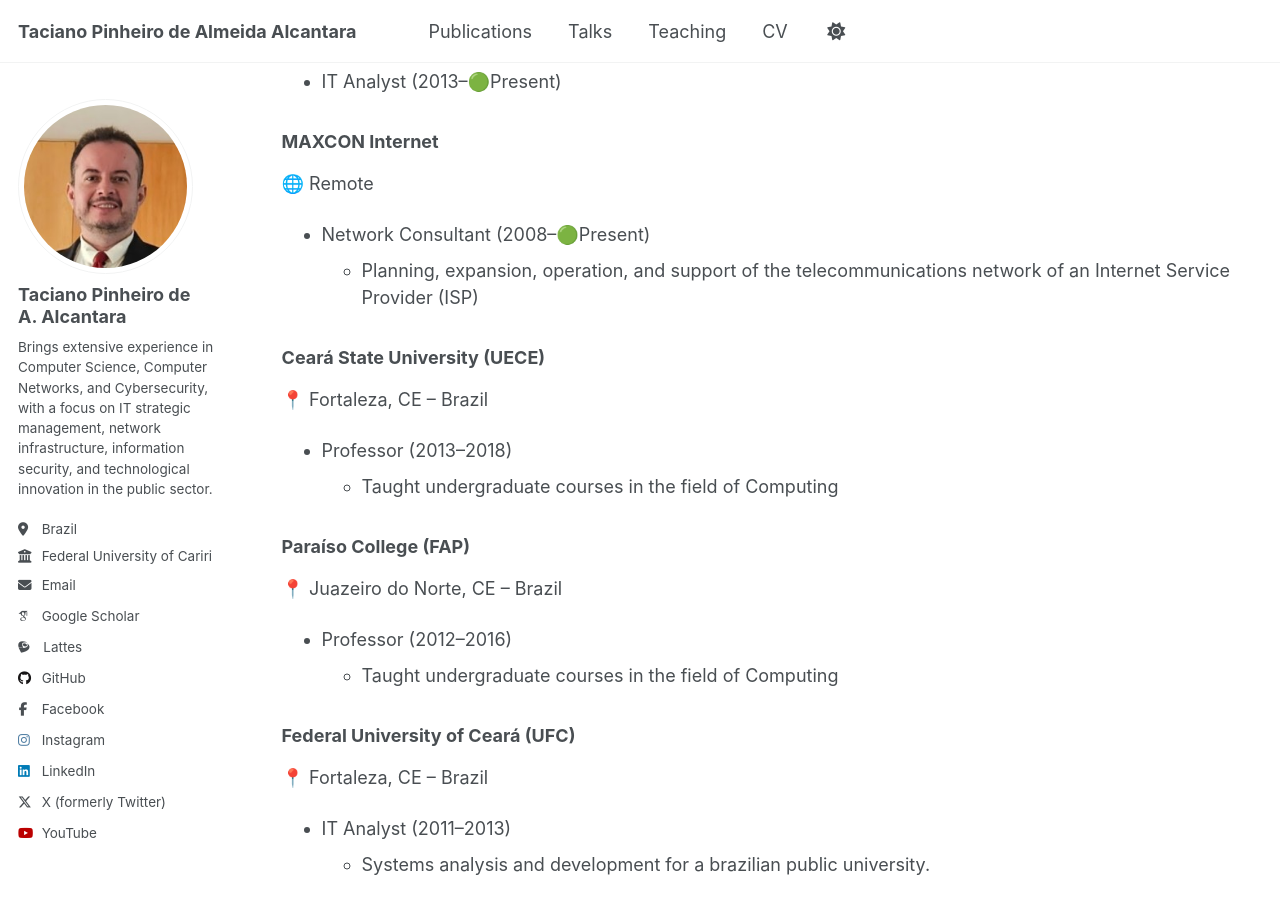
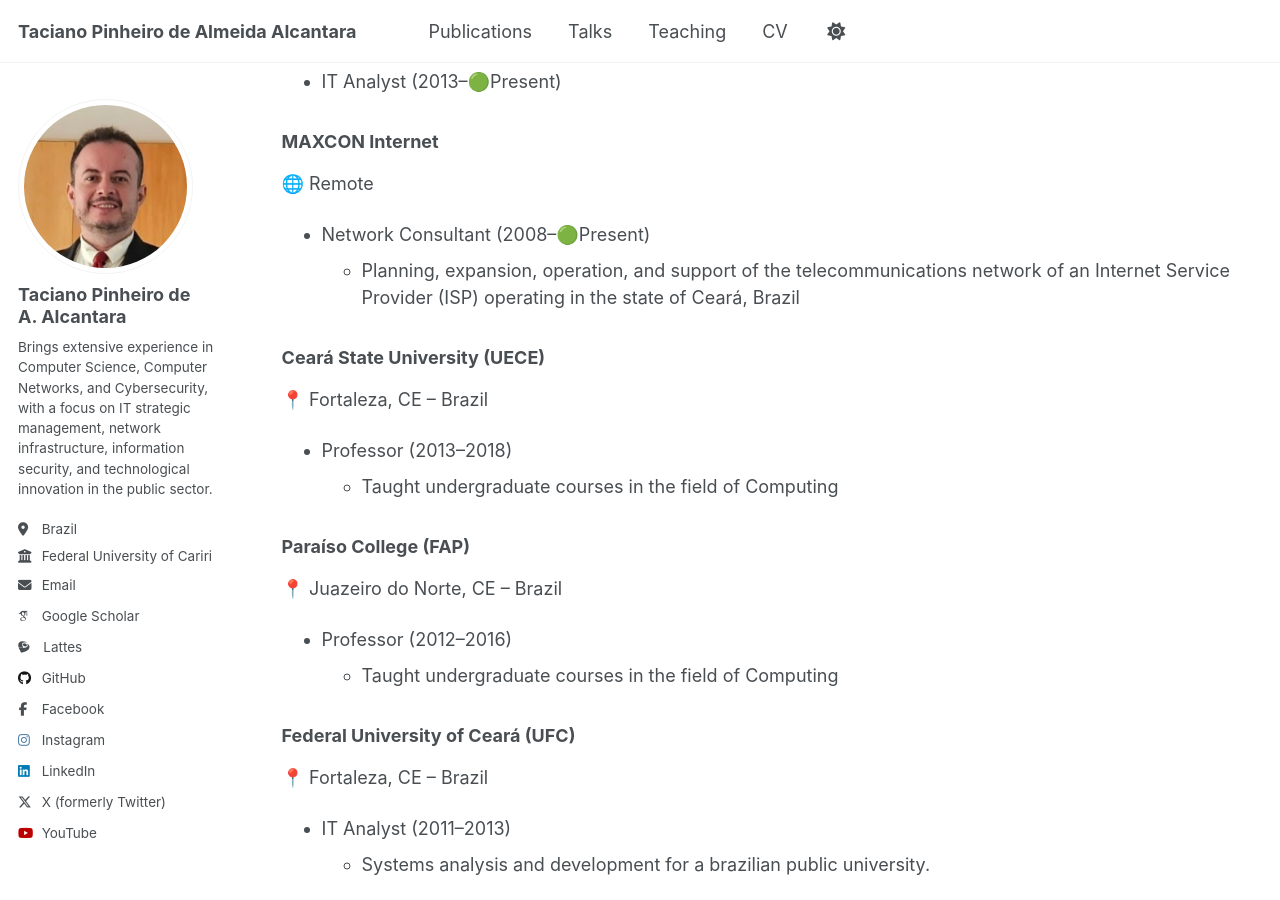
Before and after one commit to tacianopinheiro/tacianopinheiro.github.io, a Jekyll site: the page built from _pages/cv.md, in a window 1280 px wide and 900 px high, scrolled down 592 px. Built offline with Jekyll 4.4.1, drawn with Linux system fonts in a browser that asks for light colours; some web fonts are replaced.

Commit message:
Update cv.md

```diff
--- a/_pages/cv.md
+++ b/_pages/cv.md
@@ -36,7 +36,7 @@ redirect_from:
 ### **MAXCON Internet**
 🌐 Remote
 * Network Consultant (2008–🟢Present)
-  * Planning, expansion, operation, and support of the telecommunications network of an Internet Service Provider (ISP)
+  * Planning, expansion, operation, and support of the telecommunications network of an Internet Service Provider (ISP) operating in the state of Ceará, Brazil
 
 ### **Ceará State University (UECE)**
 📍 Fortaleza, CE – Brazil
```
